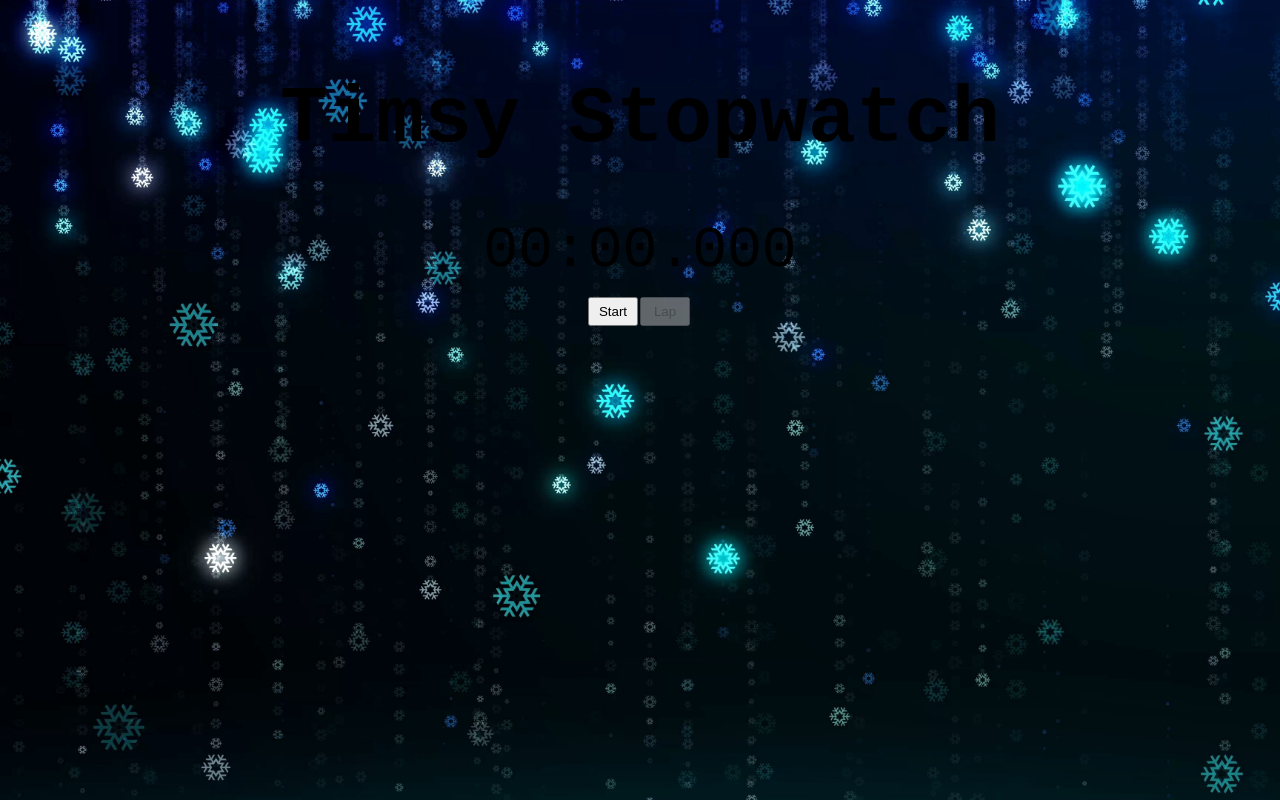
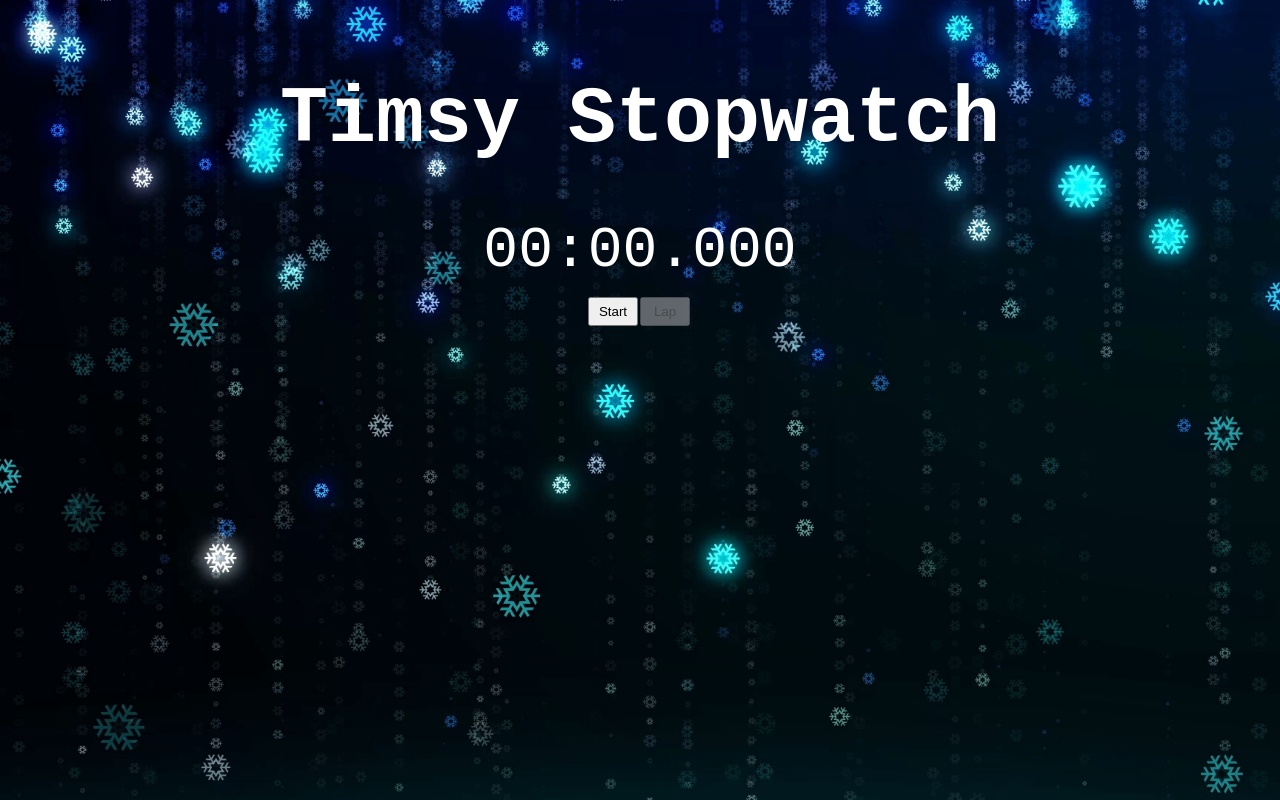
Before and after one commit to mmur-cse/netlifyt, a React (Create React App) app: page / in a window 1280 px wide. Built offline with nearby package versions, Linux system fonts and the light colour scheme.

Commit message:
Update App.js

```diff
--- a/src/App.js
+++ b/src/App.js
@@ -53,7 +53,7 @@ class App extends React.Component {
     const {isRunning, lapTimes, timeElapsed} = this.state;
     return (
 
-      <div>
+      <div style={{color:'white'}}>
         <h1>Timsy Stopwatch</h1>
         <TimeElapsed id="timer" timeElapsed={timeElapsed} />
         <button onClick={this.toggle}>
```
